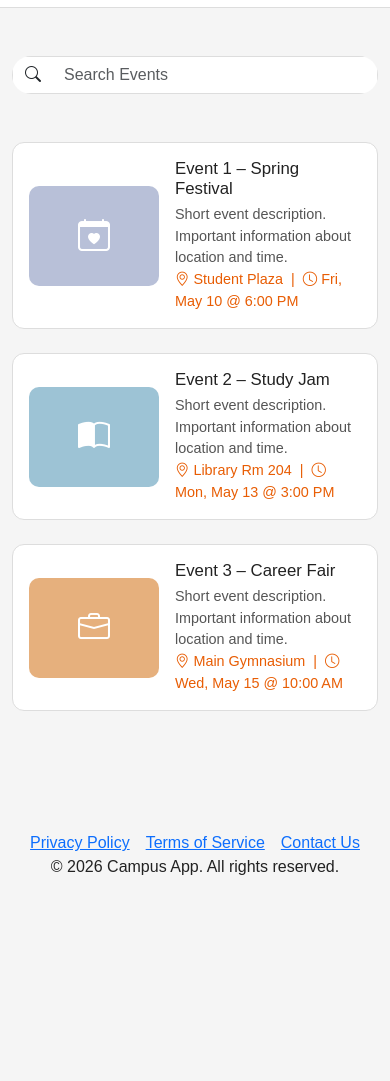
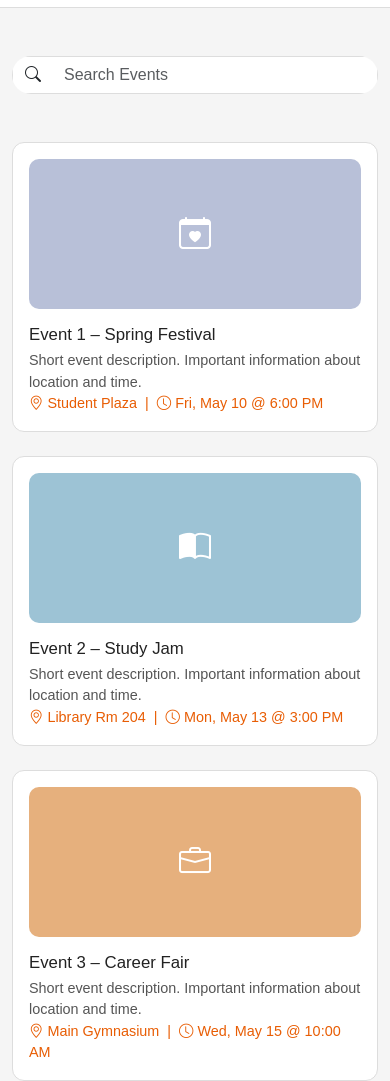
Before and after one commit to diegooyanes10/campus-life-app, a plain HTML site: page events.html in a window 390 px wide. Shown: the part 57-1138 px from the top of the page. Before the commit the page ends 952 px from the top, so only its background shows below. Drawn offline with nearby package versions, Linux system fonts and the light colour scheme.

Commit message:
Add new footer styles

```diff
--- a/css/style.css
+++ b/css/style.css
@@ -322,3 +322,55 @@ header {
 .closed-time {
   color: #e85d04;
 }
+
+/* Footer styles */
+footer {
+  background: #fff;
+  border-top: 1px solid #ddd;
+  margin-top: auto;
+}
+
+.footer-links a {
+  color: #555;
+  text-decoration: none;
+  font-size: 0.9rem;
+}
+
+.footer-links a:hover {
+  color: #e85d04;
+}
+
+.footer-copy {
+  color: #666;
+  font-size: 0.85rem;
+}
+
+/* Small-screen layout adjustments */
+@media (max-width: 576px) {
+  .campus-title {
+    font-size: 1.6rem;
+  }
+
+  .campus-img-placeholder {
+    height: 220px;
+  }
+
+  .event-card {
+    flex-direction: column;
+    align-items: flex-start;
+  }
+
+  .event-img-placeholder {
+    width: 100%;
+    min-width: unset;
+    height: 150px;
+  }
+
+  .hours-label-box {
+    margin-top: 0.7rem;
+  }
+
+  .events-map {
+    height: 250px;
+  }
+}
```
